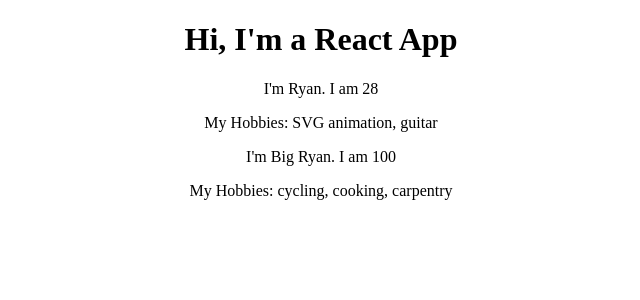
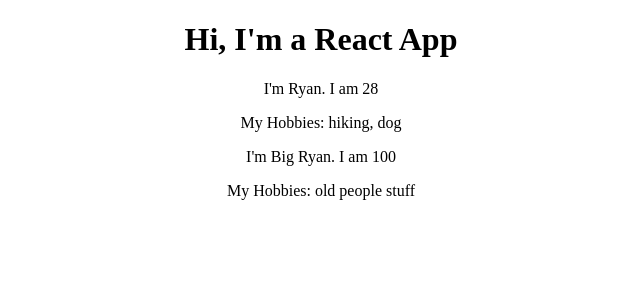
Before and after one commit to RyanNFreeman/react-udemy, a React (Create React App) app in the folder react-complete-guide/: page / in a window 1280 px wide. Shown: the top 300 px of the page, without its empty margins (319-959 px from the left). Built offline with nearby package versions, Linux system fonts and the light colour scheme.

Commit message:
one more touchup

```diff
--- a/react-complete-guide/src/App.js
+++ b/react-complete-guide/src/App.js
@@ -7,8 +7,8 @@
     return (
       <div className="App">
         <h1>Hi, I'm a React App</h1>
-        <Banana name='Ryan' age='28'>My Hobbies: SVG animation, guitar</Banana>
-        <Banana name='Big Ryan' age='100'>My Hobbies: cycling, cooking, carpentry</Banana>
+        <Banana name='Ryan' age='28'>My Hobbies: hiking, dog</Banana>
+        <Banana name='Big Ryan' age='100'>My Hobbies: old people stuff</Banana>
       </div>
     );
     // You can pass children to a React component in between the opening and closing JSX tags. To render, you'd access children via props, using the key 'children'. {props.children}  In this way, you can pass complex elements like a list, or just a simple string.
```
